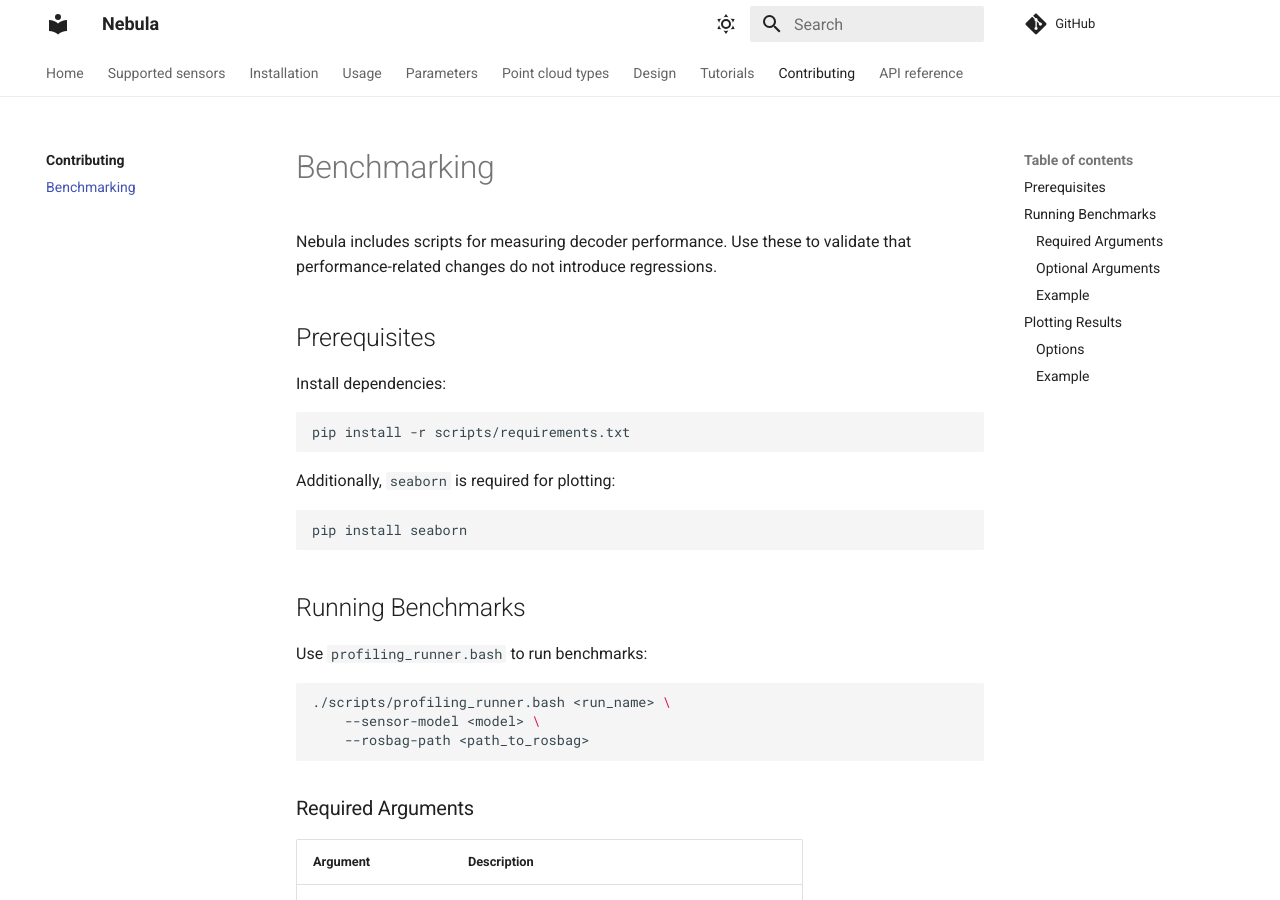
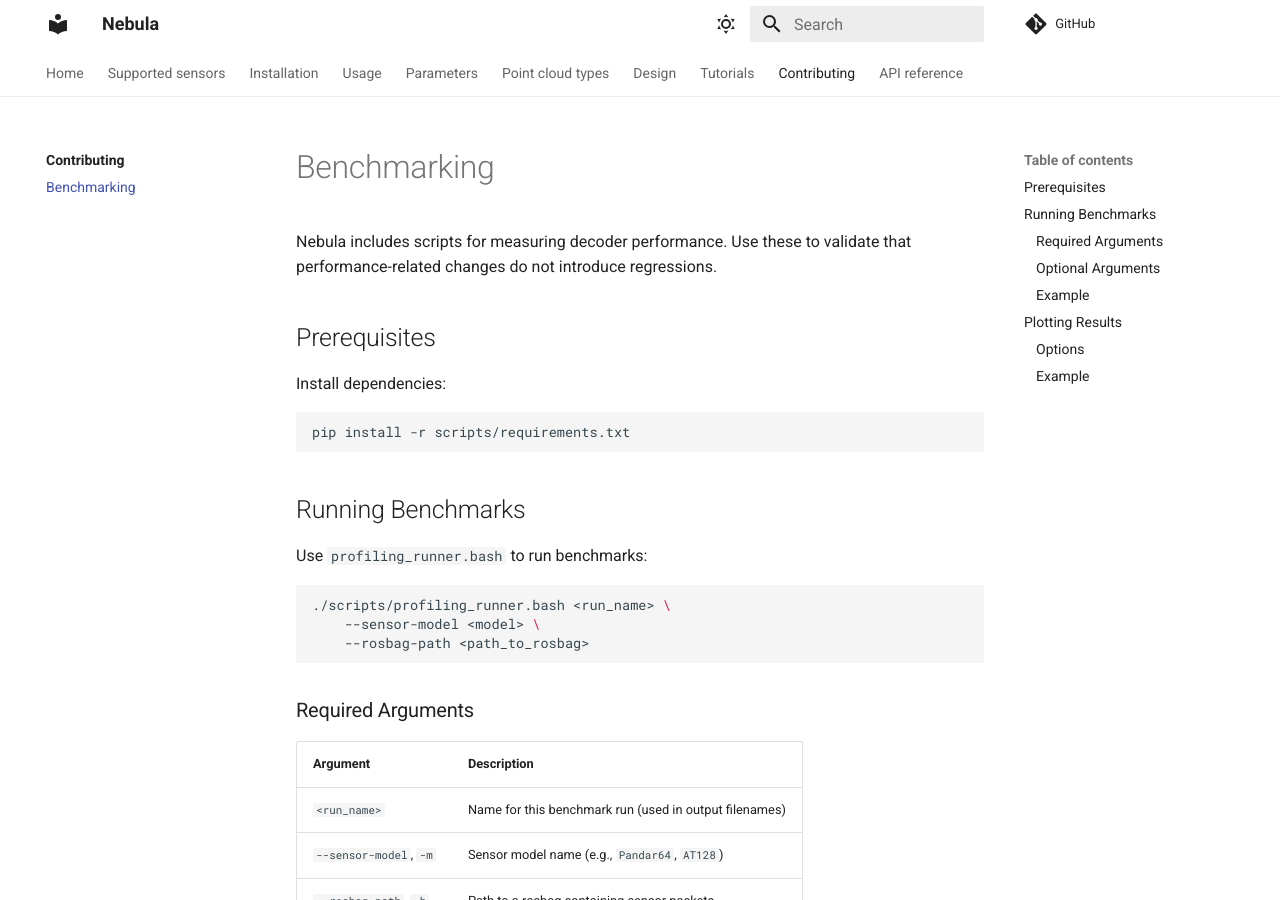
Before and after one commit to tier4/nebula, an MkDocs documentation site: the page built from docs/contributing/benchmarking.md, in a window 1280 px wide and 900 px high. Built offline with MkDocs 1.6.1 and Material for MkDocs 9.7.7, drawn with Linux system fonts in a browser that asks for light colours; comment, search, counter and statistics services are not loaded.

Commit message:
docs: remove unnecessary pip install instruction
Signed-off-by: Max SCHMELLER <max.schmeller@tier4.jp>

````diff
--- a/docs/contributing/benchmarking.md
+++ b/docs/contributing/benchmarking.md
@@ -8,12 +8,6 @@
 
 ```shell
 pip install -r scripts/requirements.txt
-```
-
-Additionally, `seaborn` is required for plotting:
-
-```shell
-pip install seaborn
 ```
 
 ## Running Benchmarks
````
